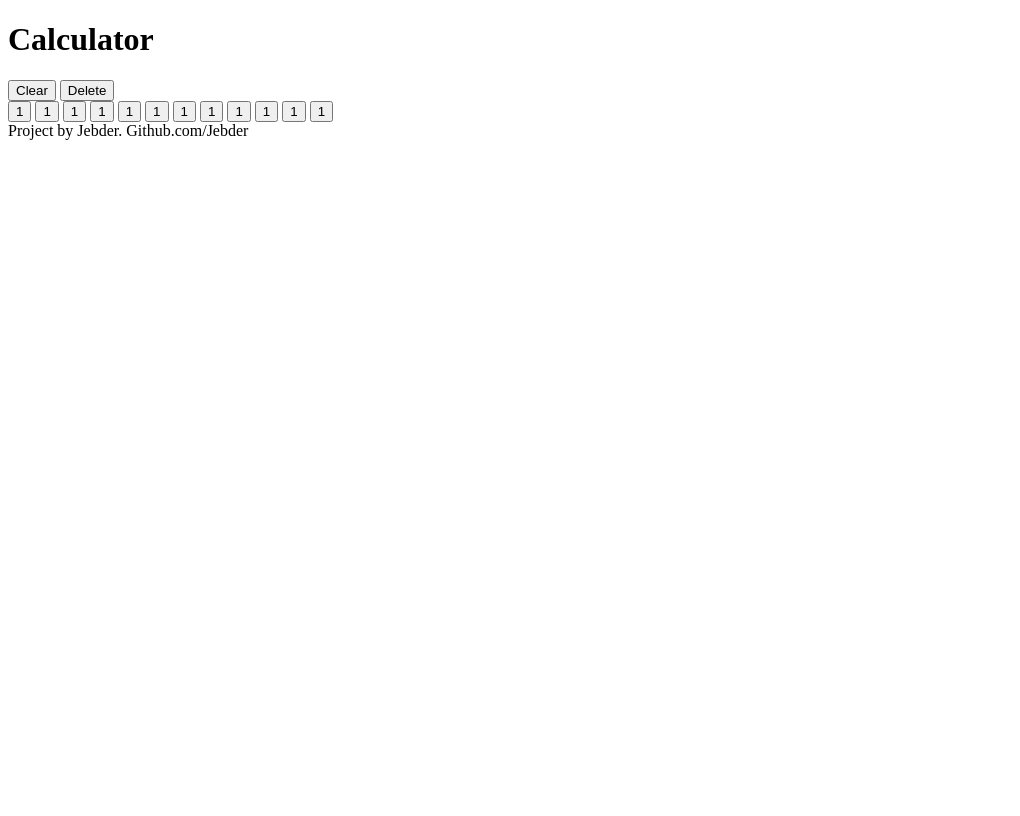
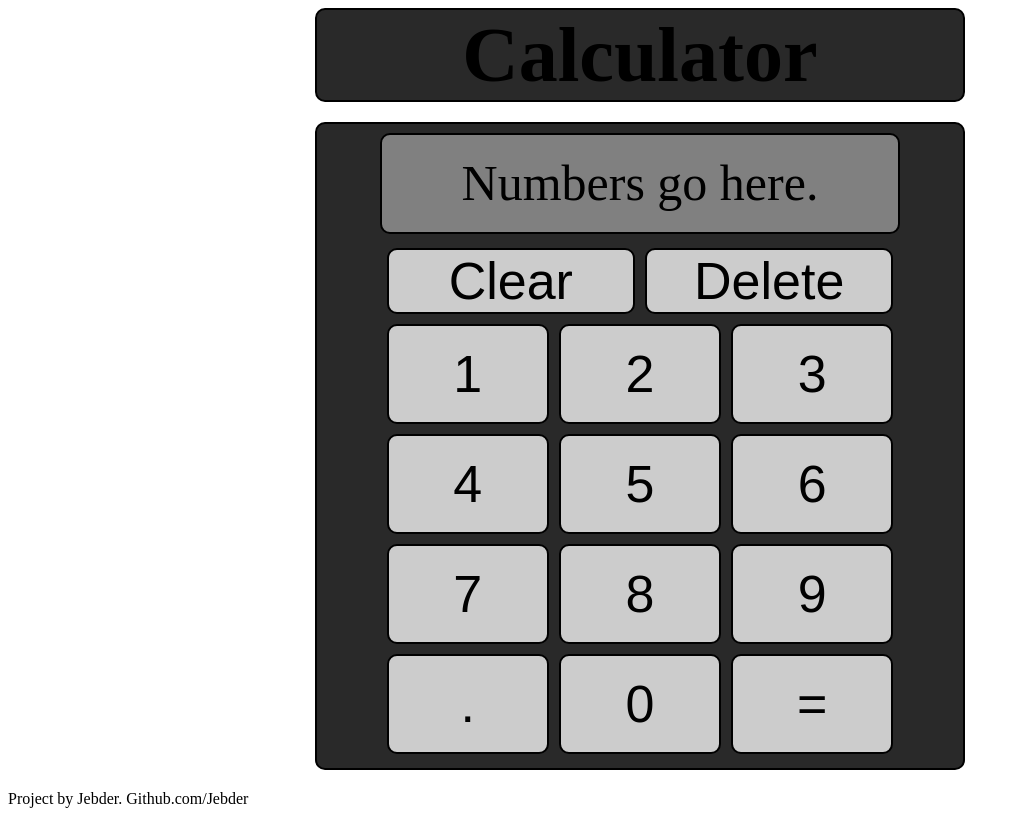
Before and after one commit to Jebder/ToP-Calculator, a plain HTML site: page index.html in a window 1280 px wide. Shown: the whole page, without its empty margins (0-1020 px from the left). Drawn offline with Linux system fonts and the light colour scheme.

Commit message:
Complete first stylings and HTML.

```diff
--- a/index.html
+++ b/index.html
@@ -4,35 +4,37 @@
     <meta charset="UTF-8">
     <meta http-equiv="X-UA-Compatible" content="IE=edge">
     <meta name="viewport" content="width=device-width, initial-scale=1.0">
-    <link href="styles.css">
+    <link rel="stylesheet" href="styles.css">
     <script src="script.js"></script>
     <title>Calculator</title>
 </head>
 <body>
     <h1 class="title">Calculator</h1>
-    <div class="calcConatiner">
+    <div class="calcContainer">
         <div class="shell">
-            <div id="display"></div>
-            <div id="clearDel">
-                <button id="clear">Clear</button>
-                <button id="del">Delete</button>
-            </div>
-            <div class="numbers">
-                <button id="1">1</button>
-                <button id="1">1</button>
-                <button id="1">1</button>
-                <button id="1">1</button>
-                <button id="1">1</button>
-                <button id="1">1</button>
-                <button id="1">1</button>
-                <button id="1">1</button>
-                <button id="1">1</button>
-                <button id="1">1</button>
-                <button id="1">1</button>
-                <button id="1">1</button>
+            <div class="display">Numbers go here.</div>
+            <div class="buttonContainer">
+                <div class="clearDelContainer">
+                    <button class="clearDel" id="clear">Clear</button>
+                    <button class="clearDel" id="del">Delete</button>
+                </div>
+                <div class="numberButtonContainer">
+                    <button class="numberButtons" id="1">1</button>
+                    <button class="numberButtons" id="2">2</button>
+                    <button class="numberButtons" id="3">3</button>
+                    <button class="numberButtons" id="4">4</button>
+                    <button class="numberButtons" id="5">5</button>
+                    <button class="numberButtons" id="6">6</button>
+                    <button class="numberButtons" id="7">7</button>
+                    <button class="numberButtons" id="8">8</button>
+                    <button class="numberButtons" id="9">9</button>
+                    <button class="numberButtons" id=".">.</button>
+                    <button class="numberButtons" id="0">0</button>
+                    <button class="numberButtons" id="=">=</button>
+                </div>
             </div>
         </div>
-        <footer>Project by Jebder. Github.com/Jebder</footer>
     </div>
+    <footer>Project by Jebder. Github.com/Jebder</footer>
 </body>
 </html>
--- a/styles.css
+++ b/styles.css
@@ -0,0 +1,99 @@
+body {
+    min-height: 100vh;
+    display: flex;
+    flex-direction: column;
+    gap: 20px;
+}
+
+button {
+    border: solid black 2px;
+    border-radius: 10px;
+    background-color: #ccc;
+}
+
+button:hover {
+    background-color: #ddd;
+}
+
+button:active {
+    background-color: #aaa;
+}
+
+.title {
+    display: flex;
+    justify-content: center;
+    font-size: 78px;
+    background-color: rgb(41, 41, 41);
+    margin: 0 auto;
+    border: solid black 2px;
+    border-radius: 10px;
+    width: 646px;
+
+}
+.calcContainer {
+    display: flex;
+    justify-content: center;
+    flex-grow: 1;
+}
+
+.shell {
+    display: flex;
+    justify-content: space-evenly;
+    align-items: center;
+    flex-direction: column;
+    background-color: rgb(41, 41, 41);
+    border: solid black 2px;
+    border-radius: 10px;
+}
+
+.display{
+    display: flex;
+    justify-content: center;
+    align-items: center;
+    background-color: grey;
+    color: black;
+    font-size: 50px;
+    border: solid black 2px;
+    border-radius: 10px;
+    width: 80%;
+    height: 15%;
+}
+
+.buttonContainer {
+    display: flex;
+    justify-content: center;
+    align-content: center;
+    flex-direction: column;
+    max-width: 80%;
+}
+.clearDelContainer {
+    display: flex;
+    justify-content: center;
+}
+
+.clearDel {
+    display: flex;
+    justify-content: center;
+    font-size: 52px;
+    border-radius: 10px;
+    flex: 1 0 calc(50% - 10px);
+    margin: 5px;
+}
+
+.numberButtonContainer {
+    display: flex;
+    flex-wrap: wrap;
+}
+
+.numberButtons {
+    font-size: 52px;
+    flex: 1 0 calc(33.33% - 10px);
+    height: 100px;
+    margin: 5px;
+}
+
+.footer {
+    margin-top: auto;
+    display: flex;
+    justify-content: center;
+}
```
